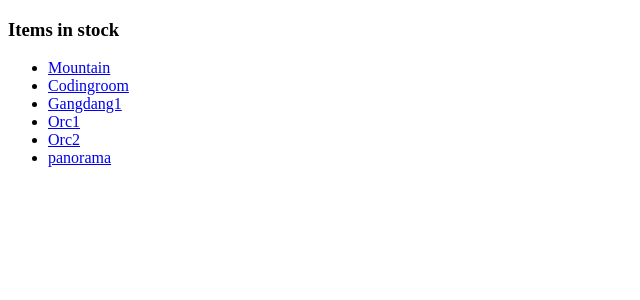
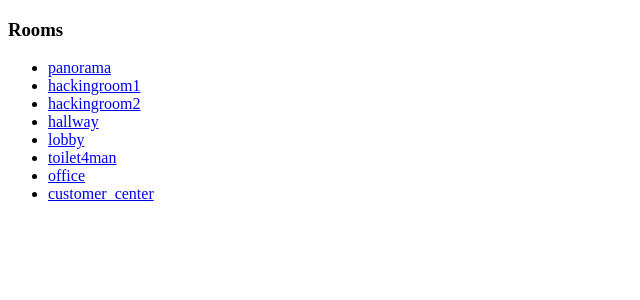
Before and after one commit to pycoderli/vr, a Django app: page / in a window 1280 px wide. Shown: the top 300 px of the page, without its empty margins (0-640 px from the left). Run offline with Django 3.2, Linux system fonts and the light colour scheme; data comes from the database, SQL or seed files in the repository; some libraries are stand-ins or nearby versions.

Commit message:
give up previous routing architecture and start with minimum value product

```diff
--- a/inventory/views.py
+++ b/inventory/views.py
@@ -11,28 +11,26 @@ def index(request):
         'items': items,
     })
 
-def item_detail(request, id):
-    try:
-        item = Item.objects.get(id=id)
-    except Item.DoesNotExist:
-        raise Http404('This item does not exist')
-    return render(request, 'inventory/item_detail.html', {
-        'item': item,
-    })
-    return HttpResponse('<p> In item_detail view with id {0}</p>'.format(id))
-
-def image_link(request, id):
-    try:
-        roomss = Rooms.objects.filter(item_id=id)
-    except Rooms.DoesNotExist:
-        raise Http404('This item does not exist')
-    return render(request, 'inventory/room_panorama.html', {
-        'room': roomss[0]
-    })
-    return HttpResponse('<p> In item_detail view with id {0}</p>'.format(id))
-
-
-# todo delete
 def panorama(request):
     return render(request, 'inventory/panorama.html')
-    return HttpResponse('<p> In item_detail view with id {0}</p>'.format(id))
+
+def hackingroom1(request):
+    return render(request, 'inventory/hackingroom1.html')
+
+def hackingroom2(request):
+    return render(request, 'inventory/hackingroom2.html')
+
+def hallway(request):
+    return render(request, 'inventory/hallway.html')
+
+def lobby(request):
+    return render(request, 'inventory/lobby.html')
+
+def office(request):
+    return render(request, 'inventory/office.html')
+
+def toilet4man(request):
+    return render(request, 'inventory/toilet4man.html')
+
+def customer_center(request):
+    return render(request, 'inventory/customer_center.html')
--- /dev/null
+++ b/web/templates/inventory/customer_center.html
@@ -0,0 +1 @@
+<h1>customer_center</h1>
--- /dev/null
+++ b/web/templates/inventory/hackingroom1.html
@@ -0,0 +1 @@
+<h1>hackingroom1</h1>
--- /dev/null
+++ b/web/templates/inventory/hackingroom2.html
@@ -0,0 +1 @@
+<h1>hackingroom2</h1>
--- /dev/null
+++ b/web/templates/inventory/hallway.html
@@ -0,0 +1 @@
+<h1>hallway</h1>
--- a/web/templates/inventory/index.html
+++ b/web/templates/inventory/index.html
@@ -1,15 +1,16 @@
 {% extends "base.html" %}
 
 {% block content %}
-  <h3>Items in stock</h3>
+  <h3>Rooms</h3>
   <ul>
-    {% for item in items %}
-      <li>
-          <a href="{% url 'item_detail' item.id %}">
-            {{item.title | capfirst}}
-          </a>
-      </li>
-    {% endfor %}
       <li><a href="{% url 'panorama' %}">panorama</li>
+      <li><a href="{% url 'hackingroom1' %}">hackingroom1</li>
+      <li><a href="{% url 'hackingroom2' %}">hackingroom2</li>
+      <li><a href="{% url 'hallway' %}">hallway</li>
+      <li><a href="{% url 'lobby' %}">lobby</li>
+      <li><a href="{% url 'toilet4man' %}">toilet4man</li>
+      <li><a href="{% url 'office' %}">office</li>
+      <li><a href="{% url 'customer_center' %}">customer_center</li>
+
   </ul>
 {% endblock %}
--- /dev/null
+++ b/web/templates/inventory/lobby.html
@@ -0,0 +1 @@
+<h1>lobby</h1>
--- /dev/null
+++ b/web/templates/inventory/office.html
@@ -0,0 +1 @@
+<h1>office</h1>
--- /dev/null
+++ b/web/templates/inventory/toilet4man.html
@@ -0,0 +1 @@
+<h1>toilet4man</h1>
--- a/web/urls.py
+++ b/web/urls.py
@@ -20,8 +20,13 @@ from inventory import views
 
 urlpatterns = [
     url(r'^$', views.index, name='index'),
-    url(r'^item/(?P<id>\d+)/', views.item_detail, name='item_detail'),
     url(r'^admin/', admin.site.urls),
     url(r'^panorama/', views.panorama, name='panorama'),
-    url(r'^image_link/(?P<id>\d+)/', views.image_link, name='room_pic')
+    url(r'^hackingroom1/',views.hackingroom1, name='hackingroom1'),
+    url(r'^hackingroom2/',views.hackingroom2, name='hackingroom2'),
+    url(r'^hallway/', views.hallway, name='hallway'),
+    url(r'^lobby/', views.lobby, name='lobby'),
+    url(r'^toilet4man/', views.toilet4man, name='toilet4man'),
+    url(r'^office/', views.office, name='office'),
+    url(r'^customer_center/', views.customer_center, name='customer_center'),
 ]
```
Also changed, not shown: web/templates/inventory/panorama.html (+1 -52 lines), web/templates/inventory/room_panorama.html (deleted, +0 -32 lines), 1 other file.
